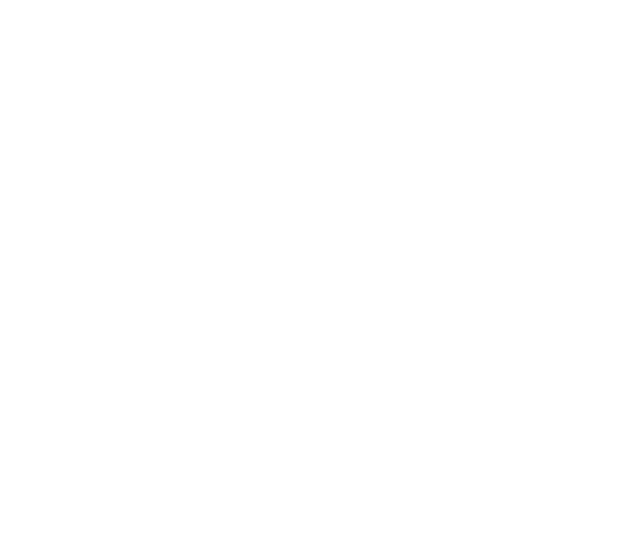
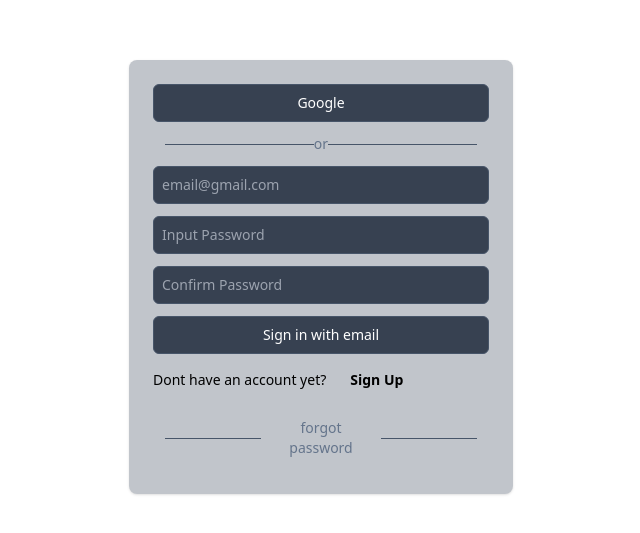
Before and after one commit to paudel54/OAuth, a React (Create React App) app in the folder social-auth/: page /auth in a window 1280 px wide. Before the commit this address had no page. Shown: the part 123-656 px from the top of the page, without its empty margins (319-959 px from the left). Built offline with nearby package versions, Linux system fonts and the light colour scheme.

Commit message:
Created Auth Page onto form validation

```diff
--- a/social-auth/src/App.tsx
+++ b/social-auth/src/App.tsx
@@ -1,10 +1,12 @@
 import { Routes, Route } from "react-router-dom";
 import Home from "./pages/Home/Home";
+import Auth from "./pages/Auth/Auth";
 
 const App = () => {
   return (
     <Routes>
       <Route path="/" element={<Home />} />
+      <Route path="/auth" element={<Auth />} />
     </Routes>
   );
 };
--- a/social-auth/src/components/Header/Header.tsx
+++ b/social-auth/src/components/Header/Header.tsx
@@ -6,7 +6,7 @@
     <header className={header}>
       <nav className="bg-white border-gray-200 px-4 lg:px-6 py-2.5">
         <div className="flex flex-wrap justify-between items-center mx-auto max-w-screen-xl">
-          <div className="flex items-center w-full">
+          <div className="flex items-center w-full ">
             <Link
               to="/"
               className="mr-2 px-4 py-3 bg-black text-white focus:outline-none font-medium rounded-lg text-sm"
--- /dev/null
+++ b/social-auth/src/pages/Auth/Auth.tsx
@@ -0,0 +1,68 @@
+import { link } from "fs";
+import { authClasses } from "./authClasses";
+const { button, hr, forgotPasswordButton } = authClasses;
+
+const Auth = () => {
+  return (
+    <div className="grid h-screen place-items-center px-4 text-sm font-medium">
+      <div className="bg-red-300 w-full max-w-sm rounded-lg bg-slate-700/30 shadow">
+        <form className="p-4 md:p-5 lg:p-6">
+          <div className="grid gap-y-3">
+            <button type="button" className={button}>
+              Google
+            </button>
+          </div>
+
+          <div className="my-3 flex items-center px-3">
+            <hr className={hr} />
+            <span className="text-slate-500">or</span>
+            <hr className={hr} />
+          </div>
+
+          <div className="grid gap-y-3">
+            <div>
+              <input
+                type="email"
+                placeholder="email@gmail.com"
+                className="focus:border-purple-400 w-full rounded-md border border-slate-600 bg-gray-700  text-white p-2"
+              />
+            </div>
+            <div>
+              <input
+                type="password"
+                placeholder="Input Password"
+                className="focus:border-purple-400 w-full rounded-md border border-slate-600 bg-gray-700 text-white p-2"
+              />
+            </div>
+            <div>
+              <input
+                type="password"
+                placeholder="Confirm Password"
+                className="focus:border-purple-400 w-full rounded-md border border-slate-600 bg-gray-700 text-white p-2"
+              />
+            </div>
+            <button className={button}>Sign in with email</button>
+          </div>
+          <div className="text-sm font-light py-4">
+            <span className="text-sm">
+              Dont have an account yet?
+              <span className="ml-6 font-bold hover:underline cursor-pointer">
+                Sign Up
+              </span>
+            </span>
+          </div>
+
+          <div className="my-3 flex items-center px-3">
+            <hr className={hr} />
+            <button type="button" className={forgotPasswordButton}>
+              forgot password
+            </button>
+            <hr className={hr} />
+          </div>
+        </form>
+      </div>
+    </div>
+  );
+};
+
+export default Auth;
--- /dev/null
+++ b/social-auth/src/pages/Auth/authClasses.ts
@@ -0,0 +1,10 @@
+export const authClasses = {
+    container: "grid h-screen place-items-center px-4 text-sm font-medium",
+    form: "p-4 md:p-5 lg:p-6",
+    button: "flex items-center justify-center gap-x-2 rounded-md border border-slate-600 p-2 bg-gray-700 text-white",
+    input: "focus:border-purple-400 w-full rounded-md border border-slate-600 bg-slate-400 p-2",
+    text: "text-slate-500",
+    textLight: "text-slate-300",
+    hr: "w-full border-slate-600",
+    forgotPasswordButton: "mx-3 w-full text-slate-500"
+}
```
